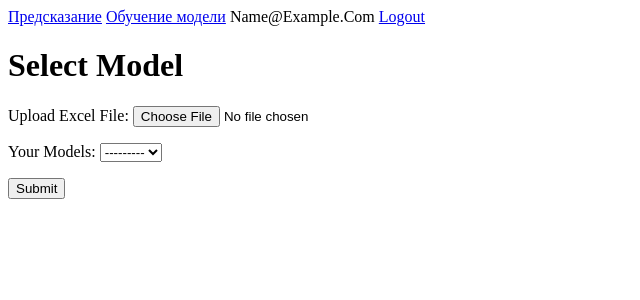
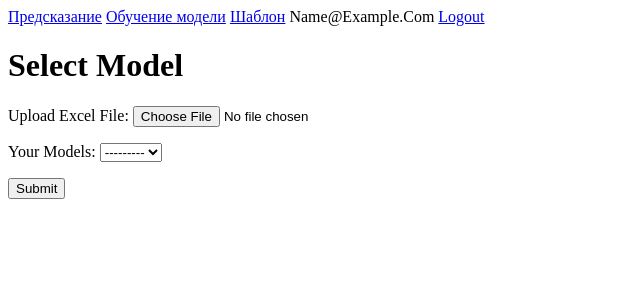
Before and after one commit to Kollo4455/itmoprj, a Django app: page /app/predict/ in a window 1280 px wide. Shown: the top 300 px of the page, without its empty margins (0-640 px from the left). Run offline with Django 4.2, Linux system fonts and the light colour scheme; the visitor is signed in with stand-in values (Sample User, id 1); data that the repository does not hold is empty; parts of the project's set-up code (start-up, migrations or seed data) failed here and were passed over.

Commit message:
Добавить в base ссылку на гайд

```diff
--- a/template/base.html
+++ b/template/base.html
@@ -9,9 +9,11 @@
   		{%if request.user.is_authenticated %}
   			<a href="{% url 'predict' %}">Предсказание</a>
   			<a href="{% url 'learn_model' %}">Обучение модели</a>
+			<a href="{% url 'guid' %}">Шаблон</a>
   			<span>{{ request.user.email | title }}</span>
   			<a href="{% url 'logout' %}">Logout</a>
   		{%else%}
+			<a href="{% url 'guid' %}">Шаблон</a>
   			<a href="{% url 'login' %}">Login</a>
   			<a href="{% url 'register' %}">Register</a>
   		{%endif%}
```
